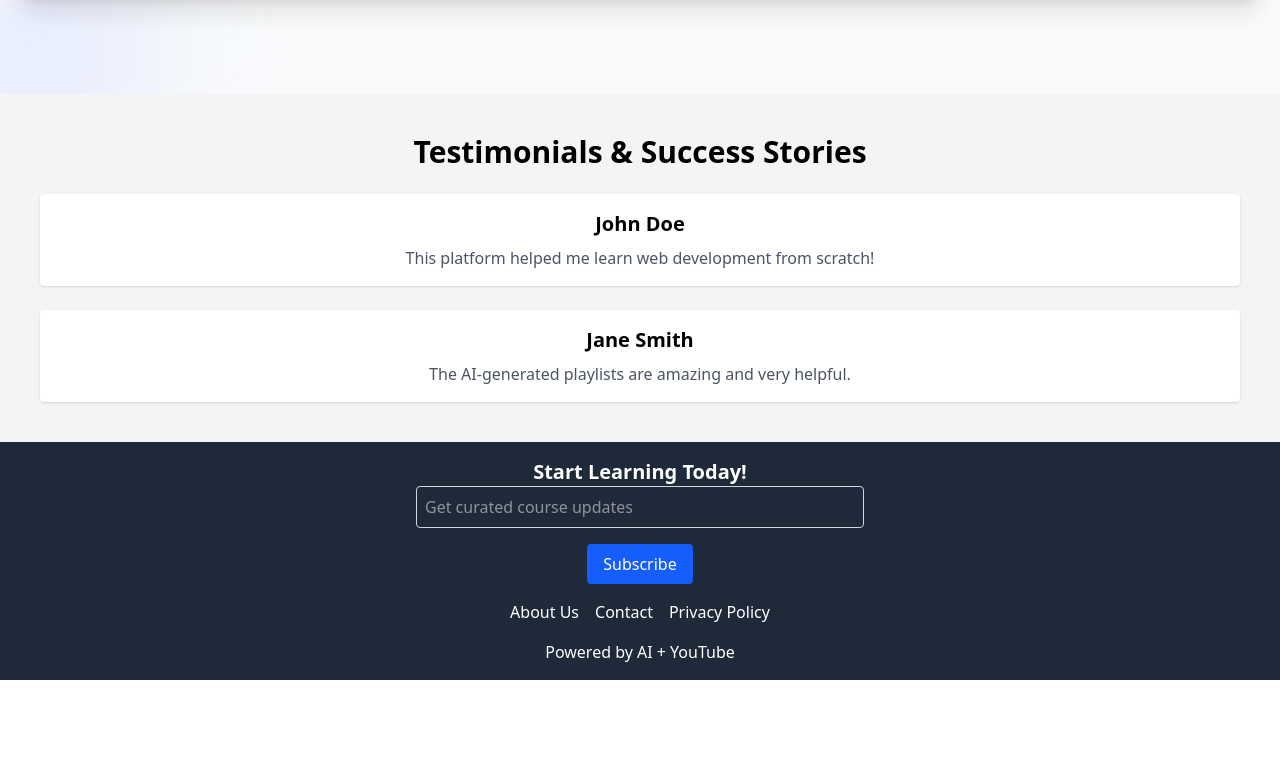
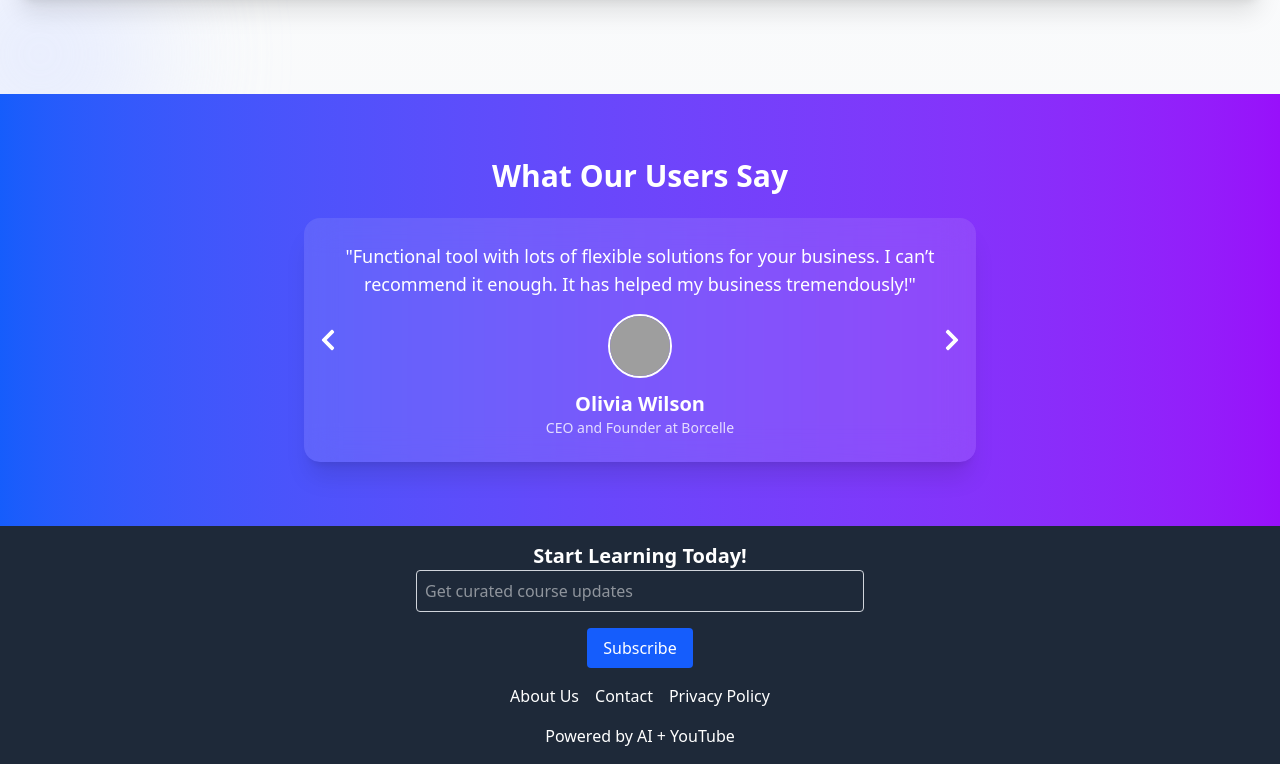
Before and after one commit to Pranay-Dommati/thestudent, a React (Vite) app in the folder frontend/: page / in a window 1280 px wide. Shown: the part 4014-4778 px from the top of the page. Before the commit the page ends 4694 px from the top, so only its background shows below. Built offline with nearby package versions, Linux system fonts and the light colour scheme; grey boxes are pictures that could not be loaded.

Commit message:
enhnaced testimonials

```diff
--- a/frontend/package.json
+++ b/frontend/package.json
@@ -11,6 +11,7 @@
   },
   "dependencies": {
     "@tailwindcss/vite": "^4.0.10",
+    "framer-motion": "^12.4.10",
     "react": "^19.0.0",
     "react-dom": "^19.0.0",
     "react-icons": "^5.5.0",
--- a/frontend/src/components/HomePage/Testimonials/Testimonials.jsx
+++ b/frontend/src/components/HomePage/Testimonials/Testimonials.jsx
@@ -1,24 +1,65 @@
-import React from 'react';
+import { useState } from "react";
+import { FaChevronLeft, FaChevronRight } from "react-icons/fa";
+import { motion } from "framer-motion";
 
-const Testimonials = () => {
-  const testimonials = [
-    { name: 'John Doe', feedback: 'This platform helped me learn web development from scratch!' },
-    { name: 'Jane Smith', feedback: 'The AI-generated playlists are amazing and very helpful.' },
-  ];
+const testimonials = [
+  {
+    quote:
+      "Functional tool with lots of flexible solutions for your business. I can’t recommend it enough. It has helped my business tremendously!",
+    name: "Olivia Wilson",
+    role: "CEO and Founder at Borcelle",
+    image: "https://randomuser.me/api/portraits/women/44.jpg",
+  },
+  {
+    quote:
+      "Absolutely love the structured learning paths! The AI-powered curation is a game-changer.",
+    name: "David Miller",
+    role: "Software Engineer at TechCorp",
+    image: "https://randomuser.me/api/portraits/men/32.jpg",
+  },
+];
+
+export default function Testimonials() {
+  const [index, setIndex] = useState(0);
+
+  const nextTestimonial = () => {
+    setIndex((prev) => (prev + 1) % testimonials.length);
+  };
+
+  const prevTestimonial = () => {
+    setIndex((prev) => (prev - 1 + testimonials.length) % testimonials.length);
+  };
 
   return (
-    <section className="p-10 bg-gray-100 text-center">
-      <h2 className="text-3xl font-bold mb-6">Testimonials & Success Stories</h2>
-      <div className="space-y-6">
-        {testimonials.map((testimonial, index) => (
-          <div key={index} className="bg-white p-4 rounded shadow">
-            <p className="text-xl font-bold mb-2">{testimonial.name}</p>
-            <p className="text-gray-600">{testimonial.feedback}</p>
+    <section className="bg-gradient-to-r from-blue-600 to-purple-600 text-white py-16 px-6 text-center">
+      <h2 className="text-3xl font-bold mb-6">What Our Users Say</h2>
+      <div className="relative max-w-2xl mx-auto">
+        <motion.div
+          key={index}
+          initial={{ opacity: 0, y: 10 }}
+          animate={{ opacity: 1, y: 0 }}
+          exit={{ opacity: 0, y: -10 }}
+          transition={{ duration: 0.5 }}
+          className="bg-white/10 p-6 rounded-2xl shadow-xl backdrop-blur-lg"
+        >
+          <p className="text-lg mb-4">"{testimonials[index].quote}"</p>
+          <div className="flex flex-col items-center">
+            <img
+              src={testimonials[index].image}
+              alt={testimonials[index].name}
+              className="w-16 h-16 rounded-full border-2 border-white"
+            />
+            <h3 className="text-xl font-semibold mt-3">{testimonials[index].name}</h3>
+            <p className="text-sm opacity-80">{testimonials[index].role}</p>
           </div>
-        ))}
+        </motion.div>
+        <button onClick={prevTestimonial} className="absolute left-0 top-1/2 -translate-y-1/2 text-white p-3">
+          <FaChevronLeft size={24} />
+        </button>
+        <button onClick={nextTestimonial} className="absolute right-0 top-1/2 -translate-y-1/2 text-white p-3">
+          <FaChevronRight size={24} />
+        </button>
       </div>
     </section>
   );
-};
-
-export default Testimonials;
+}
```
Also changed, not shown: 1 other file (tests, documents, lock files or other folders).
